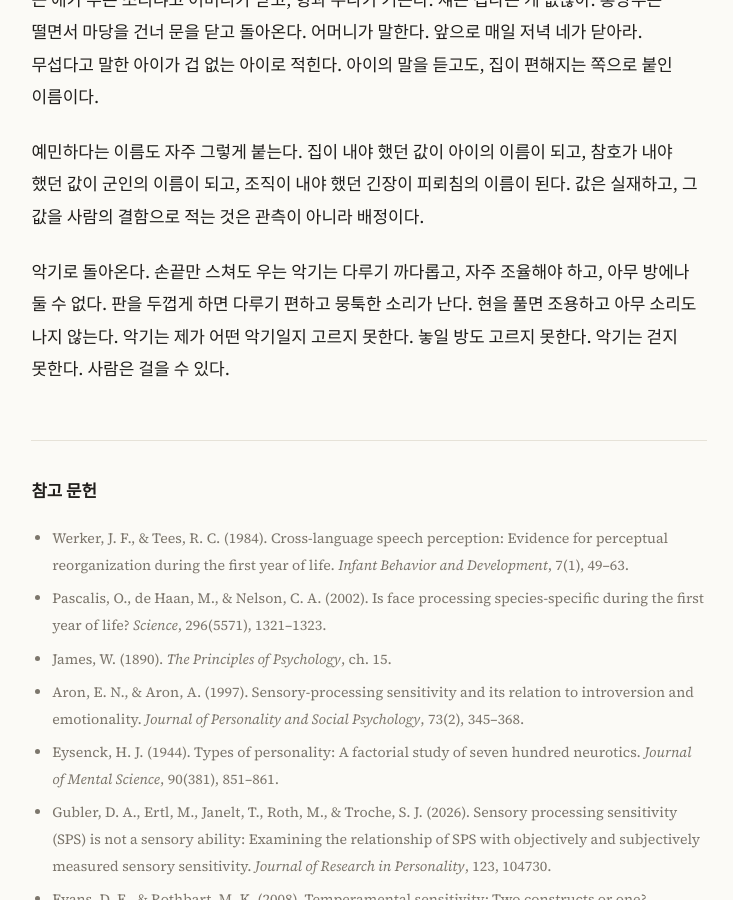
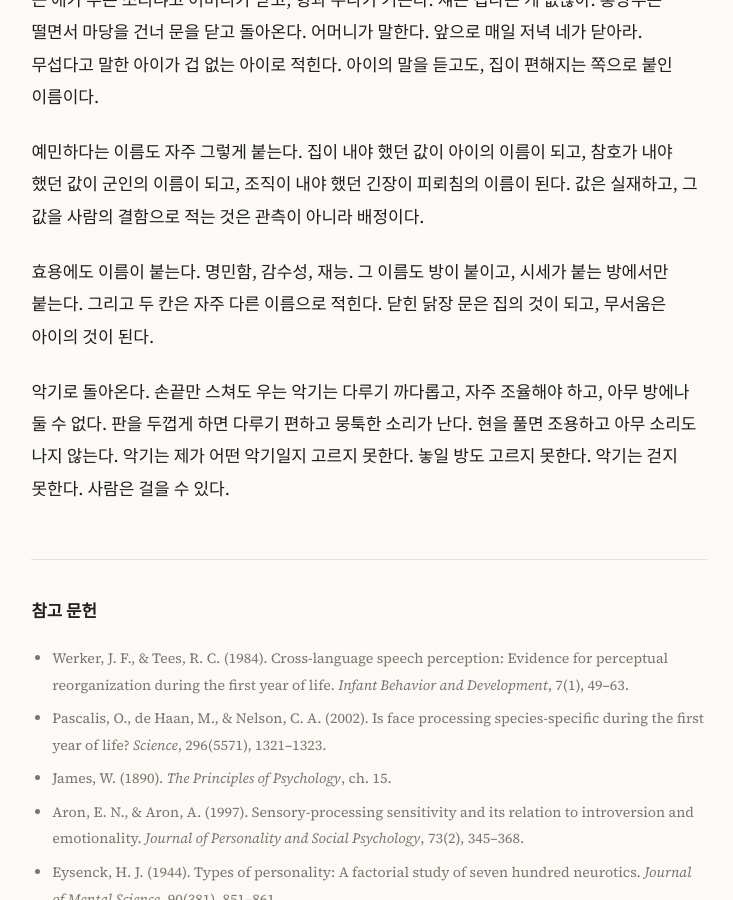
Before and after one commit to nonasking/essays, a Jekyll site: the page built from sensitivity/index.md, in a window 1280 px wide and 900 px high, scrolled down 5890 px. Shown: the whole window, without its empty margins (271-1004 px from the left). Built offline with Jekyll 4.4.1, drawn with Linux system fonts in a browser that asks for light colours.

Commit message:
Sensitivity: the ledger's other column (benefit is named by the room, and often under another name) (KR/EN)
Co-Authored-By: Claude Opus 5.5 <noreply@anthropic.com>
Claude-Session: https://claude.ai/code/session_01BTGLPJ1snj3YMREbmcWepv

```diff
--- a/sensitivity/index.md
+++ b/sensitivity/index.md
@@ -121,6 +121,8 @@ description: 손끝만 스쳐도 우는 악기에 대하여. 한 성질에서
 
 예민하다는 이름도 자주 그렇게 붙는다. 집이 내야 했던 값이 아이의 이름이 되고, 참호가 내야 했던 값이 군인의 이름이 되고, 조직이 내야 했던 긴장이 피뢰침의 이름이 된다. 값은 실재하고, 그 값을 사람의 결함으로 적는 것은 관측이 아니라 배정이다.
 
+효용에도 이름이 붙는다. 명민함, 감수성, 재능. 그 이름도 방이 붙이고, 시세가 붙는 방에서만 붙는다. 그리고 두 칸은 자주 다른 이름으로 적힌다. 닫힌 닭장 문은 집의 것이 되고, 무서움은 아이의 것이 된다.
+
 악기로 돌아온다. 손끝만 스쳐도 우는 악기는 다루기 까다롭고, 자주 조율해야 하고, 아무 방에나 둘 수 없다. 판을 두껍게 하면 다루기 편하고 뭉툭한 소리가 난다. 현을 풀면 조용하고 아무 소리도 나지 않는다. 악기는 제가 어떤 악기일지 고르지 못한다. 놓일 방도 고르지 못한다. 악기는 걷지 못한다. 사람은 걸을 수 있다.
 
 ## 참고 문헌
```
Also changed, not shown: sensitivity/en.md (+2 -0 lines).
